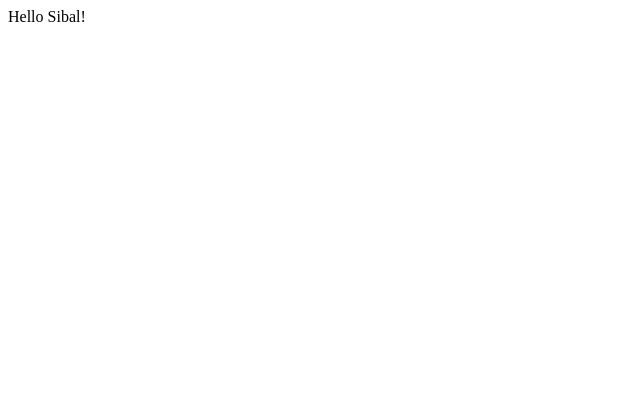
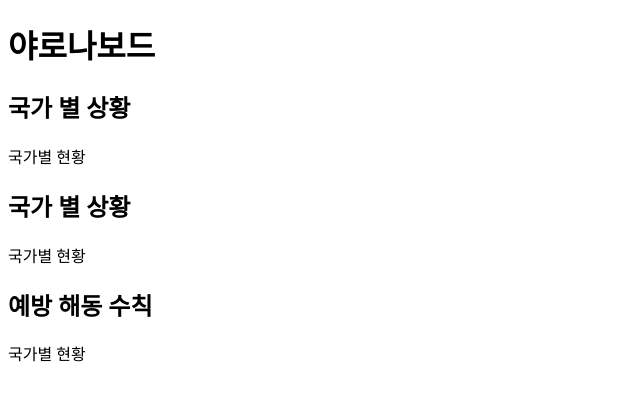
Before and after one commit to minsuRob/coronaboardclone, a Gatsby site in the folder corona-gatsby-dev/: page / in a window 1280 px wide. Shown: the whole page, without its empty margins (0-640 px from the left). Built offline with nearby package versions, Linux system fonts and the light colour scheme; Gatsby itself is replaced by a stand-in of ours.

Commit message:
fix: 기본 개츠비 index page 195p

```diff
--- /dev/null
+++ b/corona-gatsby-dev/src/components/slide.js
@@ -0,0 +1,26 @@
+import React from 'react';
+//import { css } from '@emotion/react';
+//import { Container } from 'react-bootstrap';
+
+export function Slide(props) {
+  const { title, children, id } = props;
+  return (
+    <div
+      id={id}
+      // css={css`
+      //   text-align: center;
+      //   border-bottom: 1px solid #aaa;
+      //   padding-top: 40px;
+      //   padding-bottom: 60px;
+      //   h2 {
+      //     margin-bottom: 24px;
+      //   }
+      // `}
+    >
+      {/* <Container> */}
+        <h2>{title}</h2>
+        <div>{children}</div>
+      {/* </Container> */}
+    </div>
+  );
+}
--- a/corona-gatsby-dev/src/pages/index.js
+++ b/corona-gatsby-dev/src/pages/index.js
@@ -1,5 +1,12 @@
 import React from "react"
+import { Slide } from "../components/slide";
 
 export default function Home() {
-  return <div>Hello Sibal!</div>
+  const thirdSlideTitle = '예방 해동 수칙';
+  return (<div>
+    <h1>야로나보드</h1>
+    <Slide title="국가 별 상황"> 국가별 현황</Slide>
+  <Slide title={"국가 별 상황"}> 국가별 현황</Slide>
+    <Slide title={thirdSlideTitle}> 국가별 현황</Slide>
+  </div>)
 }
```
